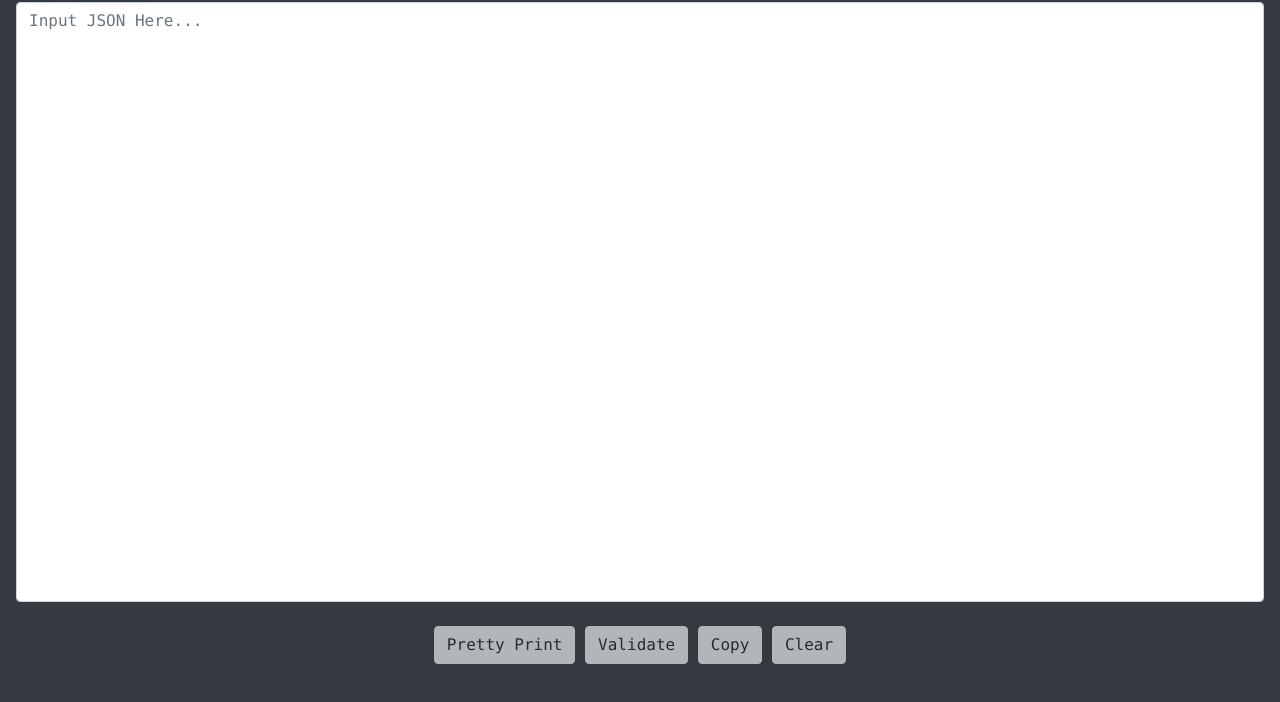
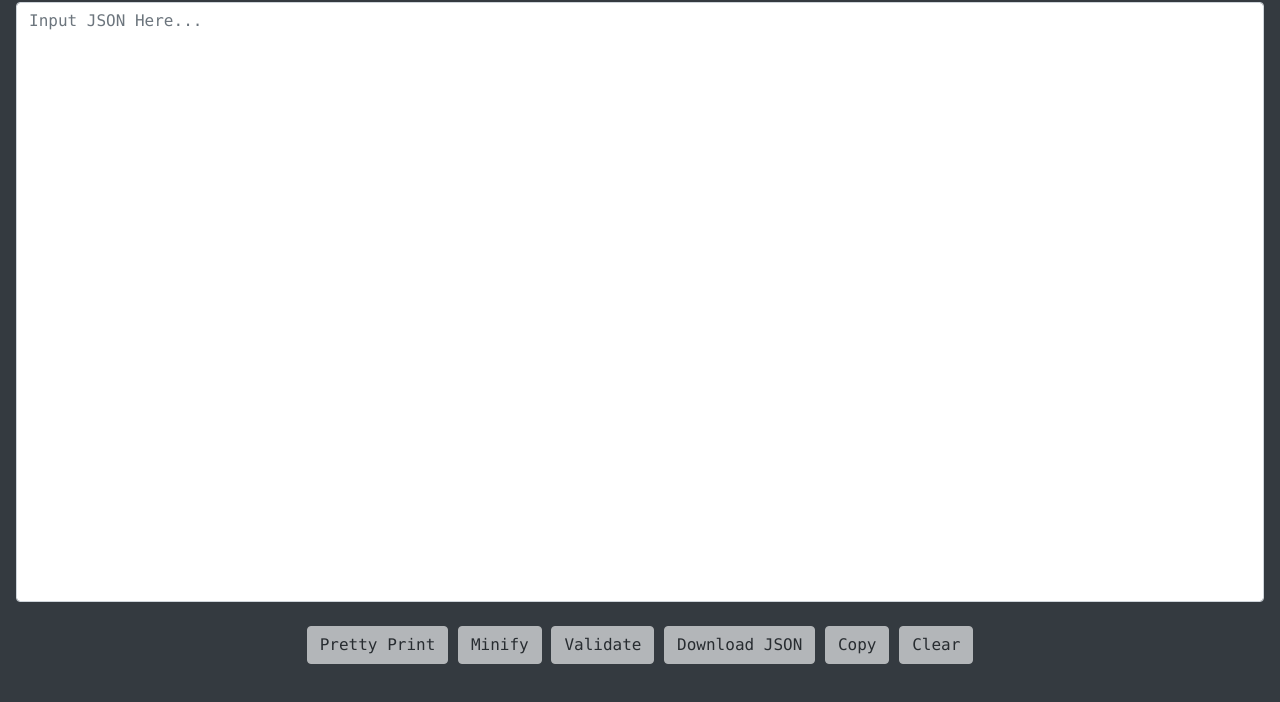
Before and after one commit to thomaschaplin/json-tools, a plain HTML site: page index.html in a window 1280 px wide. Shown: the part 60-762 px from the top of the page. Drawn offline with nearby package versions, Linux system fonts and the light colour scheme.

Commit message:
Added download & minify

```diff
--- a/index.html
+++ b/index.html
@@ -16,8 +16,10 @@
         <textarea class="form-control" id="jsonField" onkeyup="blankText()" placeholder="Input JSON Here..."></textarea>
         <br>
         <button type="button" class="btn btn-light" id="pretty-button" onclick="prettyPrint()" disabled>Pretty Print</button>
+        <button type="button" class="btn btn-light" id="pretty-button" onclick="minify()" disabled>Minify</button>
         <button type="button" class="btn btn-light" id="validate-button" onclick="validateJson($('#jsonField').value)"
             disabled>Validate</button>
+        <button type="button" class="btn btn-light" id="copy-button" onclick="downloadJson()" disabled>Download JSON</button>
         <button type="button" class="btn btn-light" id="copy-button" onclick="copyText('pretty')" disabled>Copy</button>
         <button type="button" class="btn btn-light" id="copy-button" onclick="clearText()" disabled>Clear</button>
     </div>
@@ -53,6 +55,39 @@
         } catch (err) {
             alert(err)
         }
+    }
+    function minify() {
+        let textToCopy = document.getElementById(`jsonField`)
+        var ugly = document.getElementById('jsonField').value
+        try {
+            var obj = JSON.parse(ugly)
+            var pretty = JSON.stringify(obj)
+            JSON.parse(textToCopy.value)
+            document.getElementById('jsonField').value = pretty
+        } catch (err) {
+            alert(err)
+        }
+    }
+    function downloadJson() {
+        var element = document.createElement("a");
+        let textToCopy = document.getElementById(`jsonField`)
+        var ugly = document.getElementById('jsonField').value
+        try {
+            var obj = JSON.parse(ugly)
+            var pretty = JSON.stringify(obj, undefined, 2)
+            JSON.parse(textToCopy.value)
+            document.getElementById('jsonField').value = pretty
+            element.setAttribute("href", "data:application/json;charset=utf-8," + encodeURIComponent(pretty));
+            element.setAttribute("download", currentTime()+".json");
+            element.style.display = "none";
+            document.body.appendChild(element);
+            element.click();
+        } catch (err) {
+            alert(err)
+        }
+    }
+    function currentTime() {
+        return Math.round(new Date().getTime()/1000).toString()
     }
     function copyText(t) {
         let textToCopy = document.getElementById(`jsonField`)
```
